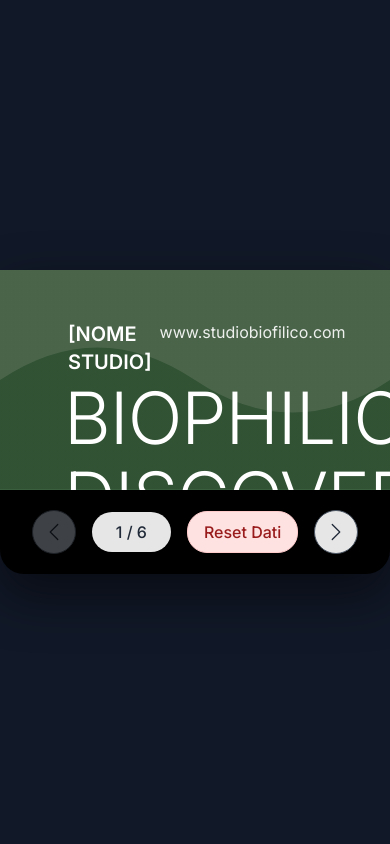
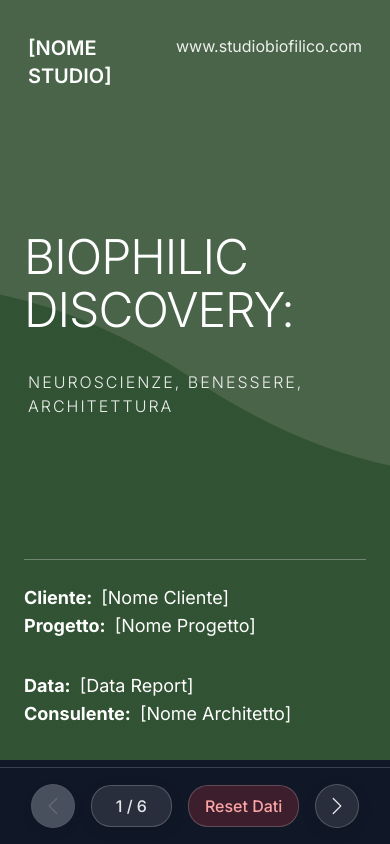
Before and after one commit to einarr1491/reportbiofilicoprova, a plain HTML site: page index.html in a window 390 px wide. Shown: the top 844 px of the page. Drawn offline with nearby package versions, Linux system fonts and the light colour scheme.

Commit message:
Update index.html

```diff
--- a/index.html
+++ b/index.html
@@ -151,7 +151,6 @@
         .recommendation-item { display: flex; flex-direction: column; background: #f8faf8; border: 1px solid #e5e7eb; border-radius: 12px; padding: 1.5rem; }
         .rec-description { flex-grow: 1; }
 
-        /* --- NUOVO: Stile per il badge di priorità --- */
         .priority-badge {
             padding: 0.25rem 0.75rem;
             border-radius: 9999px;
@@ -184,6 +183,74 @@
         .ai-button:hover { background-color: #2d4b2d; color: white; }
         .loader { width: 48px; height: 48px; border: 5px solid #4a7c59; border-bottom-color: transparent; border-radius: 50%; display: inline-block; box-sizing: border-box; animation: rotation 1s linear infinite; }
         @keyframes rotation { 0% { transform: rotate(0deg); } 100% { transform: rotate(360deg); } }
+
+
+        /* --- NUOVO: MEDIA QUERY PER DISPOSITIVI MOBILI --- */
+        @media (max-width: 768px) {
+            body {
+                overflow: auto; /* Permette lo scroll su mobile */
+                height: auto;
+                align-items: flex-start; /* Allinea il contenuto in alto */
+            }
+
+            #presentation-container {
+                max-width: 100%;
+                height: 100%;
+                border-radius: 0;
+                background-color: transparent; /* Rimuove lo sfondo nero su mobile */
+                box-shadow: none;
+            }
+
+            .aspect-ratio-box {
+                padding-top: 0; /* Rimuove l'aspect ratio fisso */
+                height: calc(100vh - 84px); /* Occupa lo schermo meno lo spazio per i controlli */
+            }
+
+            .page {
+                padding: 2rem 1.5rem;
+                border-radius: 0;
+            }
+
+            .cover-title { font-size: 3rem; }
+            .cover-subtitle { font-size: 1rem; }
+            .page-title { font-size: 2.2rem; }
+            .page-subtitle { font-size: 1rem; }
+            .content-title { font-size: 1.2rem; }
+            .content-description { font-size: 0.95rem; }
+
+            /* Adatta i layout a colonna singola */
+            .flex-grow.grid {
+                grid-template-columns: 1fr;
+            }
+            .client-section .grid {
+                grid-template-columns: 1fr;
+            }
+            .recommendation-item {
+                margin-bottom: 1.5rem;
+            }
+
+            /* Fissa i controlli in basso */
+            #navigation-controls {
+                position: fixed;
+                bottom: 0;
+                left: 0;
+                width: 100%;
+                background-color: rgba(17, 24, 39, 0.9); /* #111827 con trasparenza */
+                backdrop-filter: blur(5px);
+                -webkit-backdrop-filter: blur(5px);
+                padding: 1rem;
+                justify-content: center;
+                border-top: 1px solid #374151;
+            }
+            .nav-button, #page-indicator, #reset-btn {
+                background-color: rgba(255, 255, 255, 0.1);
+                color: #e5e7eb;
+                border: 1px solid rgba(255, 255, 255, 0.2);
+            }
+             .nav-button:hover { background-color: #4a7c59; color: white; }
+             #reset-btn { background-color: rgba(239, 68, 68, 0.2); color: #fca5a5; }
+             #reset-btn:hover { background-color: #ef4444; color: white; }
+        }
 
     </style>
 </head>
@@ -275,7 +342,6 @@
                     <div class="flex-grow grid grid-cols-1 md:grid-cols-2 lg:grid-cols-3 gap-6">
                         <!-- Card 1 -->
                         <div class="recommendation-item">
-                            <!-- MODIFICA: Header per titolo e badge -->
                             <div class="flex justify-between items-start mb-2">
                                 <h3 class="text-xl font-semibold text-green-800" contenteditable="true" id="qw1-title">Air-Purifying Plant Integration</h3>
                                 <div class="priority-badge" contenteditable="true" id="qw1-priority">Alta</div>
@@ -499,6 +565,7 @@
             priorityBadges.forEach(badge => {
                 badge.addEventListener('blur', () => {
                     updateBadgeColor(badge);
+                    saveData(); // Salva i dati anche dopo aver cambiato il colore
                 });
             });
 
```
